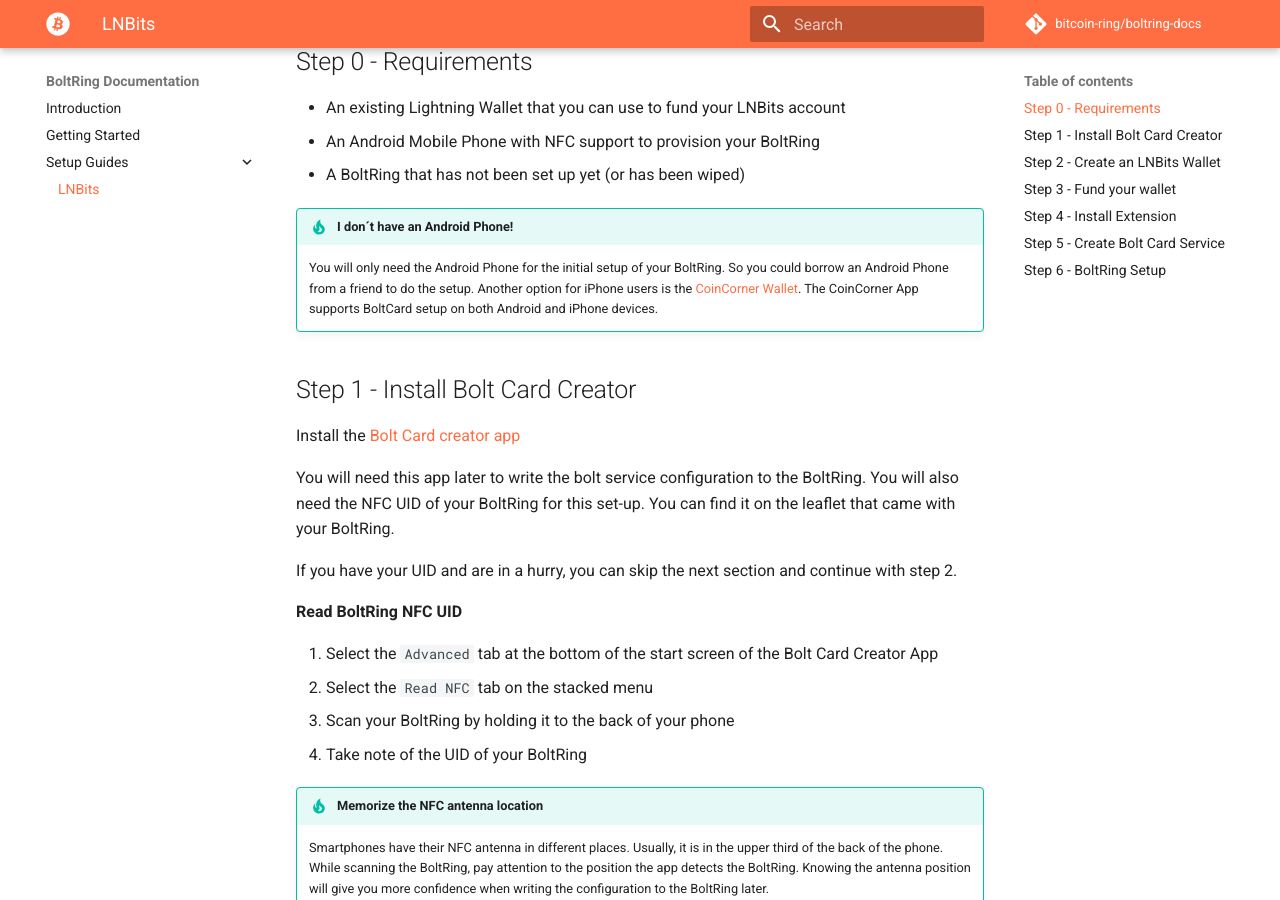
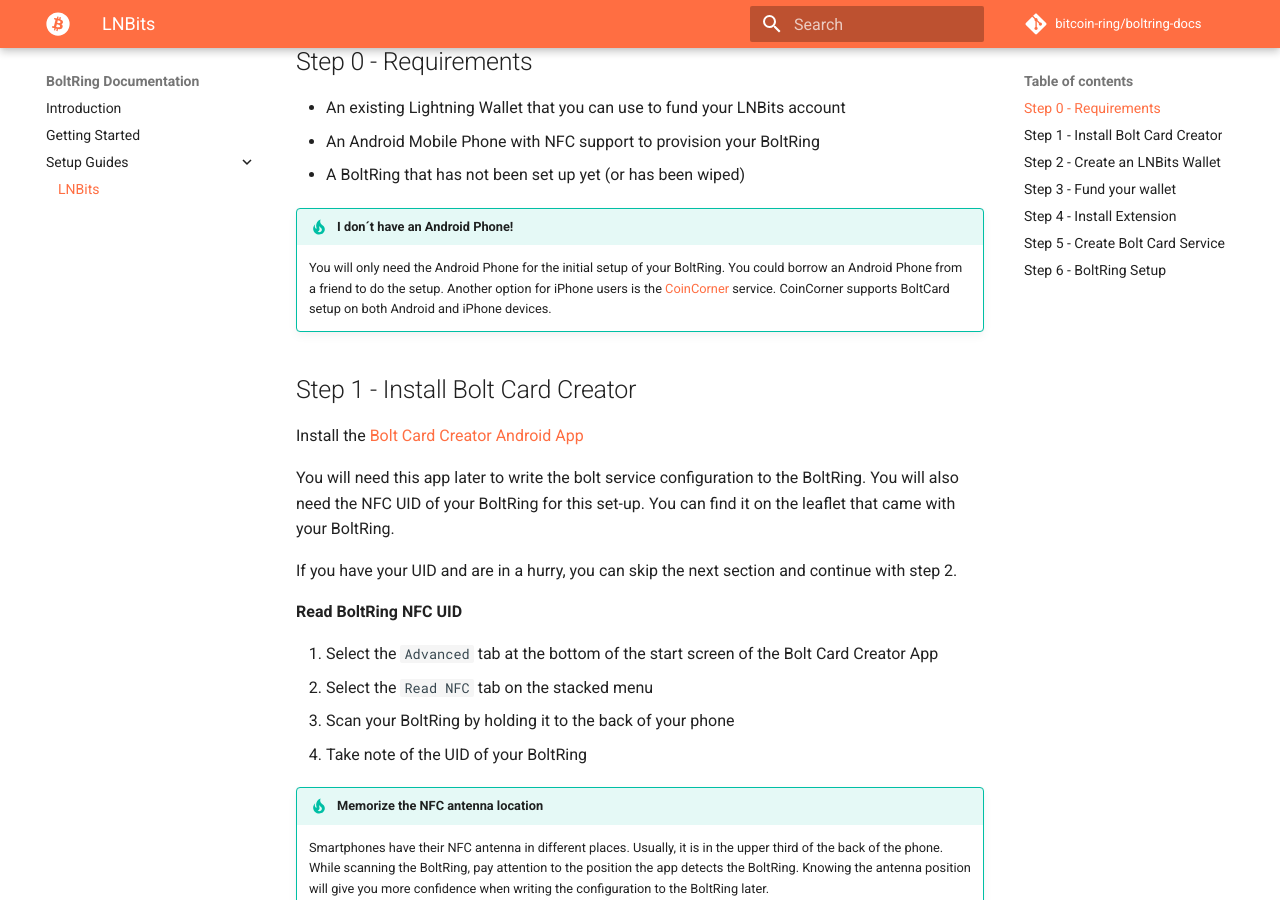
Before and after one commit to bitcoin-ring/boltring-docs, an MkDocs documentation site: the page built from docs/lnbits.md, in a window 1280 px wide and 900 px high, scrolled down 351 px. Built offline with MkDocs 1.6.1 and Material for MkDocs 9.7.7, drawn with Linux system fonts in a browser that asks for light colours; comment, search, counter and statistics services are not loaded.

Commit message:
Tweak LNBits documentation

```diff
--- a/docs/lnbits.md
+++ b/docs/lnbits.md
@@ -15,15 +15,15 @@
 - A BoltRing that has not been set up yet (or has been wiped)
 
 !!! tip "I don´t have an Android Phone!"
-    You will only need the Android Phone for the initial setup of your BoltRing. So you could borrow
-    an Android Phone from a friend to do the setup. Another option for iPhone users is the
-    [CoinCorner Wallet](https://www.coincorner.com/). The CoinCorner App supports BoltCard setup on
-    both Android and iPhone devices.
+    You will only need the Android Phone for the initial setup of your BoltRing. You could borrow an
+    Android Phone from a friend to do the setup. Another option for iPhone users is the
+    [CoinCorner](https://www.coincorner.com/) service. CoinCorner supports BoltCard setup on both
+    Android and iPhone devices.
 
 ## Step 1 - Install Bolt Card Creator
 
 Install the
-[Bolt Card creator app](https://play.google.com/store/apps/details?id=com.lightningnfcapp)
+[Bolt Card Creator Android App](https://play.google.com/store/apps/details?id=com.lightningnfcapp)
 
 You will need this app later to write the bolt service configuration to the BoltRing. You will also
 need the NFC UID of your BoltRing for this set-up. You can find it on the leaflet that came with
```
